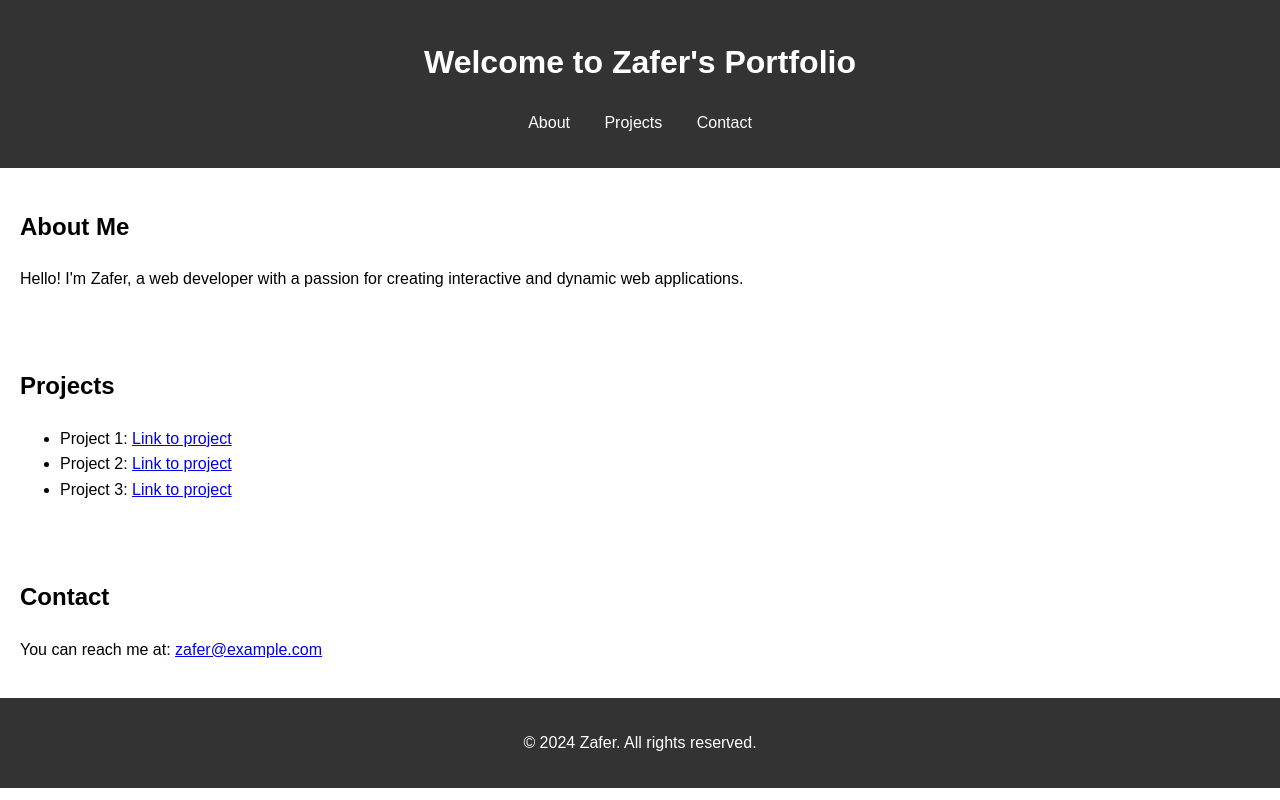
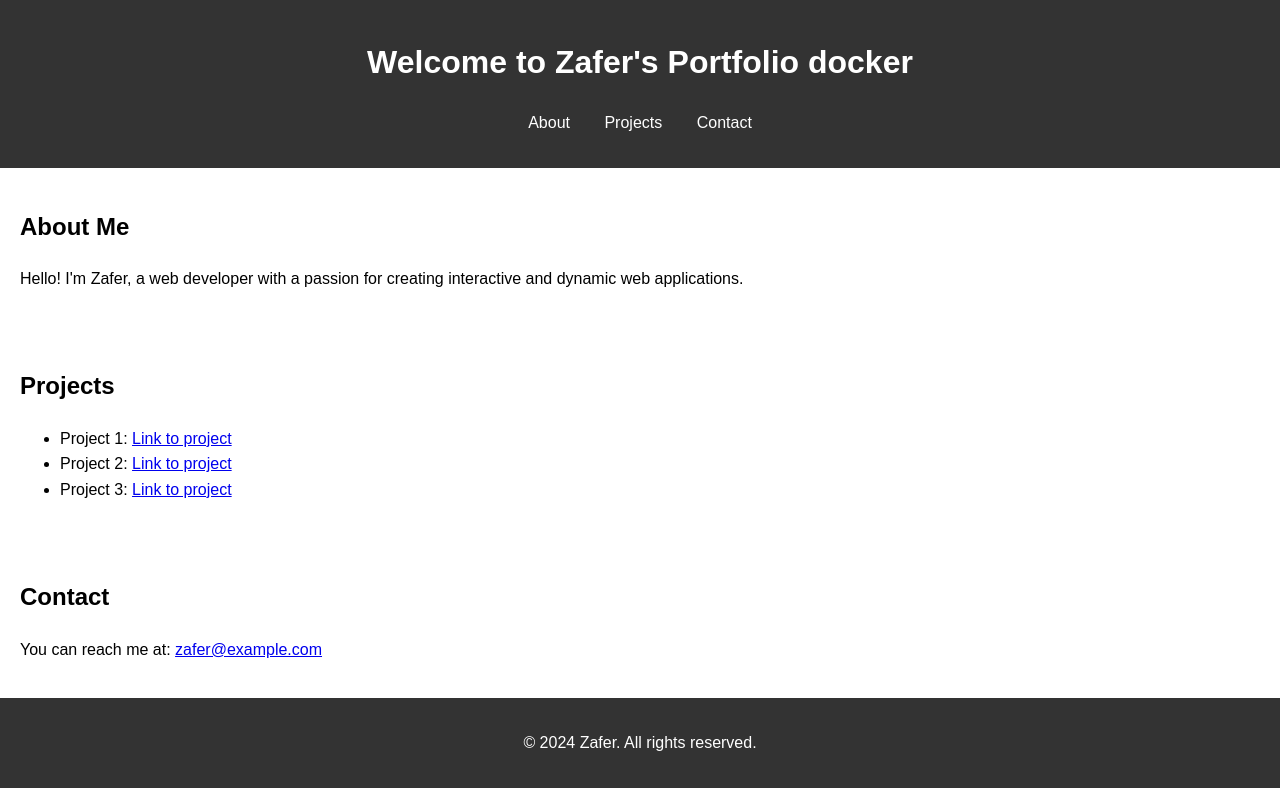
Before and after one commit to zaferbaig/portfolio, a plain HTML site: page index.html in a window 1280 px wide. Drawn offline with Linux system fonts and the light colour scheme.

Commit message:
index.html

```diff
--- a/index.html
+++ b/index.html
@@ -8,7 +8,7 @@
 </head>
 <body>
     <header>
-        <h1>Welcome to Zafer's Portfolio</h1>
+        <h1>Welcome to Zafer's Portfolio docker</h1>
         <nav>
             <ul>
                 <li><a href="#about">About</a></li>
```
